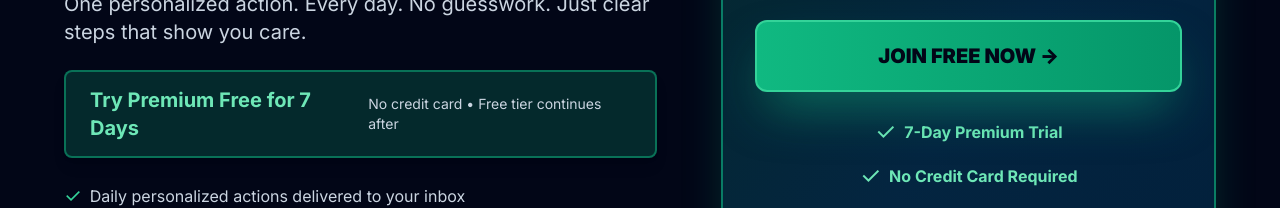
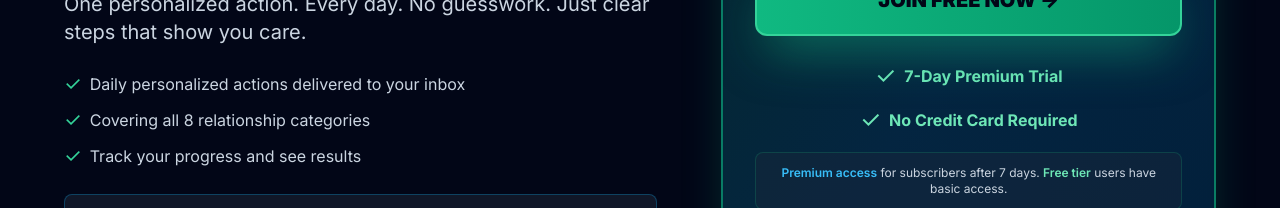
Before and after one commit to loo83gh22-droid/Husband-Daily-Tips, a Next.js app: page / in a window 1280 px wide. Shown: the part 539-747 px from the top of the page. Built offline with nearby package versions, Linux system fonts and the light colour scheme; no server answers.

Commit message:
Remove redundant free trial badge from hero section - CTA box on right is sufficient

```diff
--- a/app/page.tsx
+++ b/app/page.tsx
@@ -294,12 +294,6 @@ export default async function Home() {
               <p className="text-base sm:text-lg md:text-xl text-slate-300 leading-relaxed mb-4 sm:mb-6 max-w-2xl">
                 One personalized action. Every day. No guesswork. Just clear steps that show you care.
               </p>
-
-              {/* Free Trial Badge - More Prominent */}
-              <div className="mb-4 sm:mb-6 inline-flex flex-col sm:flex-row items-center gap-2 px-5 sm:px-6 py-3 sm:py-3.5 bg-emerald-500/20 border-2 border-emerald-500/50 rounded-lg shadow-lg">
-                <span className="text-lg sm:text-xl font-bold text-emerald-300">Try Premium Free for 7 Days</span>
-                <span className="text-xs sm:text-sm text-slate-300">No credit card • Free tier continues after</span>
-              </div>
 
               {/* Quick Benefits List */}
               <div className="mb-4 sm:mb-6 space-y-2 max-w-2xl">
```
